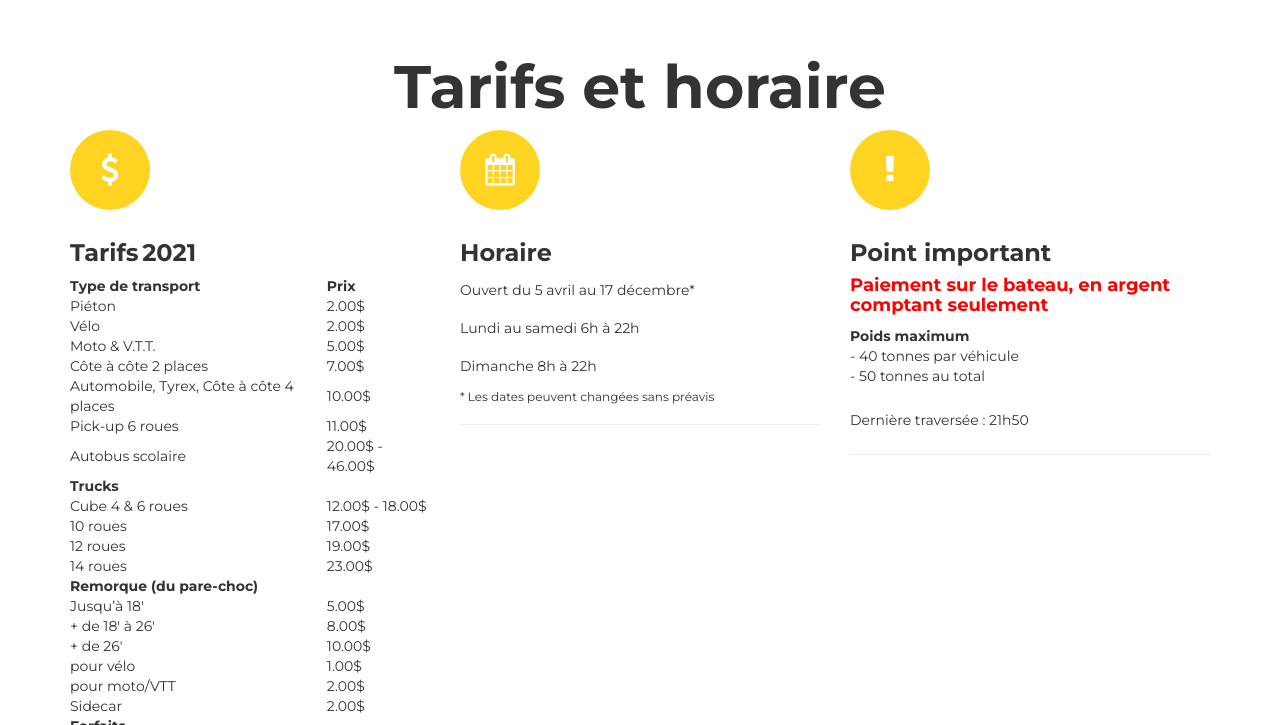
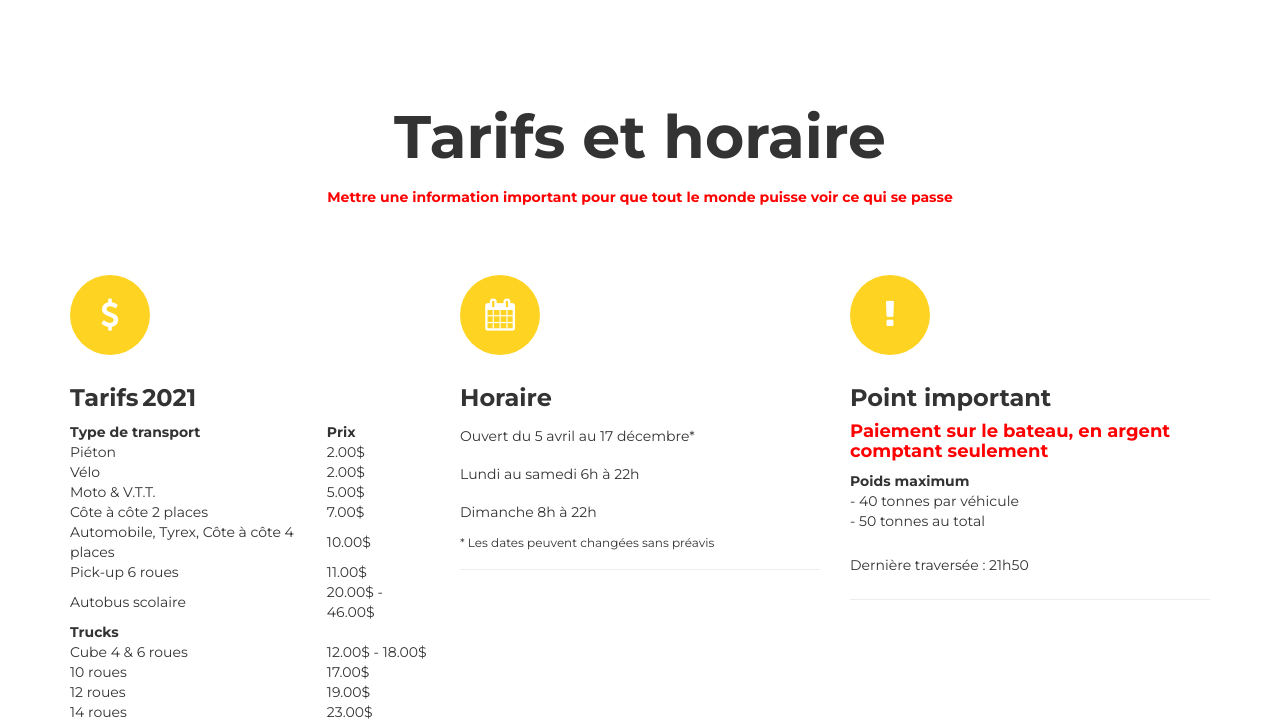
Before and after one commit to jeff06/Traversier_Siteweb_Demo, a plain HTML site: page index.html in a window 1280 px wide. Shown: the part 866-1591 px from the top of the page. Drawn offline with Linux system fonts and the light colour scheme.

Commit message:
optinal warning display

```diff
--- a/css/style.css
+++ b/css/style.css
@@ -45,7 +45,7 @@ p {
 }
 
 #about, #contact {
-	padding-top: 100px;
+	padding-top: 150px;
 	padding-bottom: 25px;
 }
 
--- a/index.html
+++ b/index.html
@@ -63,12 +63,13 @@
 	</div>
 </div>
 
-<!-- about section -->
+<!-- tarifs et horaire section -->
 <div id="about">
 	<div class="container">
 		<div class="row">
 			<div class="col-md-12 col-sm-12 text-center">
 				<h1 class="heading bold" data-key="tarifsHoraire"></h1>
+				<h2 class="subheading" style="color: red;" data-key="informationUrgente"></h2>
 			</div>
 			<div class="col-lg-4 col-md-4 col-sm-4 wow fadeInUp" data-wow-delay="0.2s">
 				<i class="fa fa-dollar"></i>
--- a/js/custom.js
+++ b/js/custom.js
@@ -137,6 +137,11 @@ function applyTraduction(containers)
       var lang = local.substr(0,2);
       if(key)
       {
+        var textValue = langdata.languages[lang].strings[key];
+        if(textValue === "")
+        {
+          element.setAttribute("style", "display:none;");
+        }
         element.textContent = langdata.languages[lang].strings[key];
         element.removeAttribute('data-key');
       }
@@ -161,6 +166,7 @@ const langdata = {
   "languages": {
       "en": {
           "strings": {
+              "informationUrgente": "Display important information so that everyboday can see it.",
               "accueil": "Home",
               "tarifsHoraire": "Rates & Schedule",
               "vuePanoramique": "Panormic view",
@@ -210,6 +216,7 @@ const langdata = {
       },
       "fr": {
           "strings": {
+              "informationUrgente": "Mettre une information important pour que tout le monde puisse voir ce qui se passe",
               "accueil": "Accueil",
               "tarifsHoraire": "Tarifs et horaire",
               "vuePanoramique": "Vue panoramique",
```
